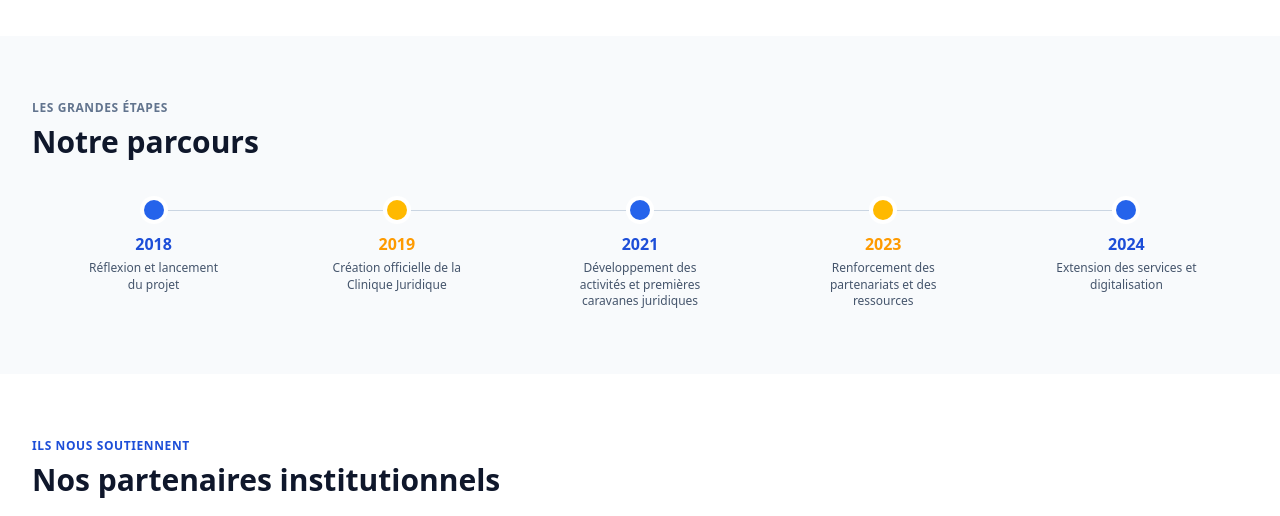
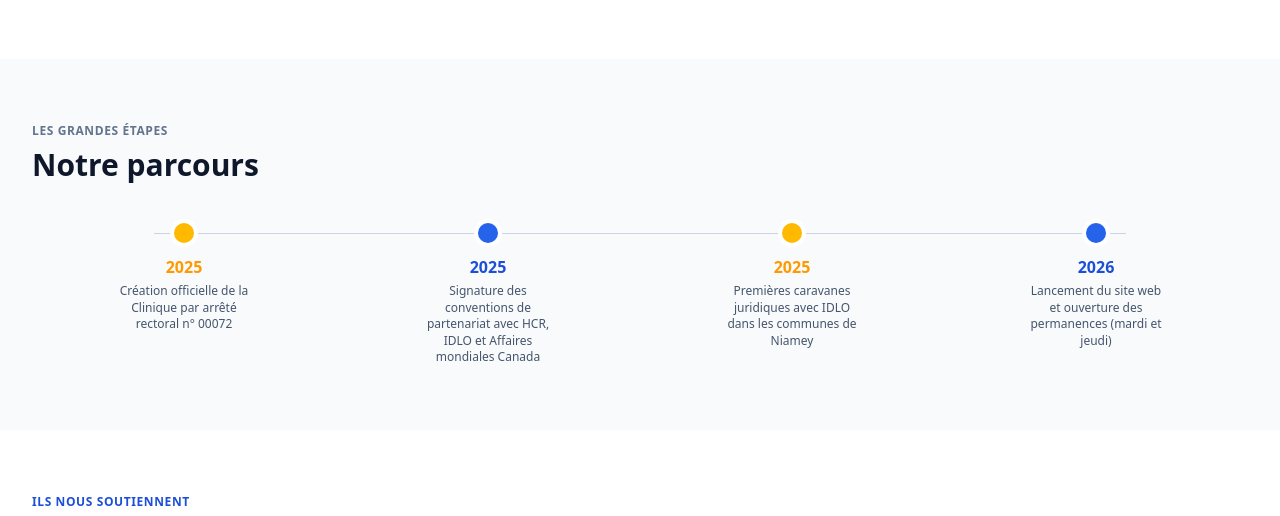
Before and after one commit to alihumdard/clinique, a Laravel app: page /a-propos in a window 1280 px wide. Shown: the part 2734-3250 px from the top of the page. Run offline with Laravel 12, Linux system fonts and the light colour scheme; data comes from the database, SQL or seed files in the repository; data that the repository does not hold is empty; style sheets or scripts are compiled from the project's sources.

Commit message:
content: update static text across all public pages per client corrections
- config/clinique.php: horaires Lun-Ven 09h-17h -> Mardi et jeudi 8h30-18h00
- home: hero text, stats (0 F CFA / 5 jours / 72h), FAQ gratuité fix
- about: title Presentation, real creation date 2025, arrêté n°00072, real timeline
- services: title Nos services, updated domain intro text
- process: real consultation timings, Notre engagement -> Urgences 72h section
- eligibility: gratuité text strengthened, fees page reference removed
- contact: title Nous contacter, horaires FAQ fix, transport section replaced
- join: Guide du candidat removed, Devenir étudiant clinicien section added
- header: À propos -> Présentation, Tarifs administratifs removed from nav
- footer: À propos -> Présentation, horaires fix, social icons hide when null

Co-Authored-By: Claude Sonnet 4.6 <noreply@anthropic.com>

```diff
--- a/config/clinique.php
+++ b/config/clinique.php
@@ -66,15 +66,14 @@ return [
     */
     'hours' => [
         // Short form used in the header strip, footer and homepage card.
-        'days' => 'Lundi - Vendredi',
-        'time' => '08h00 - 16h00',
+        'days' => 'Mardi et jeudi',
+        'time' => '8h30 - 18h00',
 
         // Full schedule shown on the contact page.
         'schedule' => [
-            ['days' => 'Lundi - Vendredi', 'time' => '08h00 - 16h00'],
-            ['days' => 'Samedi', 'time' => '08h00 - 12h00'],
+            ['days' => 'Mardi et jeudi', 'time' => '8h30 - 18h00'],
         ],
-        'closed' => 'Fermé le dimanche',
+        'closed' => 'Fermé les autres jours',
 
         'note' => 'Accueil uniquement à Niamey',
     ],
--- a/resources/views/about.blade.php
+++ b/resources/views/about.blade.php
@@ -1,18 +1,18 @@
 @extends('layouts.app')
 
-@section('title', 'À propos de la Clinique - ' . config('app.name'))
-@section('meta_description', "La Clinique Juridique FSJP-UAM est une structure universitaire creee au sein de la Faculte des Sciences Juridiques et Politiques de l'Universite Abdou Moumouni de Niamey.")
+@section('title', 'Présentation de la Clinique - ' . config('app.name'))
+@section('meta_description', "La Clinique Juridique FSJP-UAM est une structure universitaire créée au sein de la Faculté des Sciences Juridiques et Politiques de l'Université Abdou Moumouni de Niamey.")
 
 @section('content')
 
     <x-page-hero
         image="placeholders/about-hero"
-        imagePosition="object-right-top"
-        :title="__('À propos de la Clinique')"
+        imagePosition="object-right"
+        :title="__('Présentation de la Clinique')"
         subtitle="Une clinique juridique universitaire au service de la population, pour une justice plus accessible, plus humaine et plus proche des citoyens."
         :breadcrumb="[
             ['label' => __('Accueil'), 'url' => route('home')],
-            ['label' => __('À propos de la Clinique')],
+            ['label' => __('Présentation de la Clinique')],
         ]"
     />
 
@@ -26,11 +26,11 @@
                     <span class="block">de l'Université Abdou Moumouni</span>
                 </h2>
                 <p class="mt-4 max-w-xl text-base leading-relaxed text-slate-600">
-                    La Clinique Juridique FSJP-UAM est une structure universitaire créée au sein de la Faculté
-                    des Sciences Juridiques et Politiques de l'Université Abdou Moumouni de Niamey. Elle a pour
-                    mission d'offrir une assistance juridique gratuite à la population, de promouvoir la culture
-                    des droits et de former les futurs professionnels du droit à travers une approche pratique,
-                    solidaire et citoyenne.
+                    La Clinique Juridique de la FSJP-UAM est une structure d'enseignement clinique du droit
+                    créée en 2025 au sein de la Faculté des Sciences Juridiques et Politiques de l'Université
+                    Abdou Moumouni de Niamey, par arrêté rectoral n° 00072. Elle offre une assistance juridique
+                    gratuite à toute personne confrontée à une difficulté juridique, assurée par des étudiants
+                    encadrés par des enseignants et des professionnels du droit.
                 </p>
                 <div class="mt-6">
                     <x-button href="#mission" variant="primary">{{ __('Notre mission') }}</x-button>
@@ -48,14 +48,16 @@
         {{-- Mission / Vision / Valeurs --}}
         <div id="mission" class="mt-10 grid grid-cols-1 gap-6 sm:grid-cols-3">
             <x-value-card icon="document" :title="__('Notre mission')">
-                Offrir une assistance juridique gratuite et accessible, promouvoir la justice et former les
-                étudiants par la pratique.
+                Offrir une assistance juridique gratuite et accessible, former les étudiants en droit par la
+                pratique et promouvoir la culture des droits au sein de la communauté.
             </x-value-card>
             <x-value-card icon="search" title="Notre vision">
-                Une société plus juste, informée et respectueuse des droits fondamentaux.
+                Une société nigérienne plus juste, où chaque personne peut connaître et défendre ses droits,
+                quelle que soit sa situation.
             </x-value-card>
             <x-value-card icon="scale" title="Nos valeurs">
-                Solidarité, intégrité, impartialité, professionnalisme et engagement au service de la communauté.
+                Gratuité, confidentialité, impartialité, professionnalisme et engagement au service de toutes
+                les personnes vulnérables.
             </x-value-card>
         </div>
     </section>
@@ -69,12 +71,13 @@
                     <h2 class="mt-2 text-3xl font-bold leading-tight text-slate-900">Une initiative au service de la justice</h2>
                     <p class="mt-4 max-w-xl text-base leading-relaxed text-slate-600">
                         La Clinique Juridique FSJP-UAM est née de la volonté de la Faculté des Sciences Juridiques
-                        et Politiques de contribuer activement à l'accès au droit et à la promotion de la justice au Niger.
+                        et Politiques de l'Université Abdou Moumouni de contribuer activement à l'accès au droit
+                        et à la promotion de la justice au Niger.
                     </p>
                     <p class="mt-4 max-w-xl text-base leading-relaxed text-slate-600">
-                        Depuis sa création, elle n'a cessé de développer ses activités à travers des consultations
-                        juridiques, des campagnes de sensibilisation, des caravanes juridiques et des formations
-                        pratiques pour les étudiants.
+                        Créée en 2025 par arrêté rectoral, elle a lancé ses premières activités avec le soutien
+                        de partenaires nationaux et internationaux, et poursuit son développement à travers
+                        des consultations, des caravanes juridiques et la formation pratique des étudiants.
                     </p>
                 </div>
 
@@ -95,10 +98,10 @@
             <h2 class="mt-2 text-3xl font-bold text-white">Notre impact en chiffres</h2>
 
             <div class="mt-8 grid grid-cols-2 gap-5 lg:grid-cols-4">
-                <x-stat-dark icon="users" value="500+" label="Personnes conseillées depuis la création" />
-                <x-stat-dark icon="book" value="200+" label="Étudiants formés par la pratique" />
-                <x-stat-dark icon="gavel" value="50+" label="Activités de sensibilisation et caravanes juridiques" />
-                <x-stat-dark icon="document" value="100+" label="Supports pédagogiques et fiches pratiques" />
+                <x-stat-dark icon="gift" value="0 F CFA" label="Coût des consultations — entièrement gratuit" />
+                <x-stat-dark icon="clock" value="5 jours" label="Délai de réponse pour les dossiers courants" />
+                <x-stat-dark icon="document" value="72h" label="Délai de traitement pour les situations urgentes" />
+                <x-stat-dark icon="users" value="2025" label="Année de création de la Clinique Juridique" />
             </div>
         </div>
     </section>
@@ -117,9 +120,9 @@
                 <x-eyebrow>Cadre institutionnel</x-eyebrow>
                 <h2 class="mt-2 text-3xl font-bold leading-tight text-slate-900">Création et cadre juridique</h2>
                 <p class="mt-4 max-w-xl text-base leading-relaxed text-slate-600">
-                    La Clinique Juridique FSJP-UAM a été créée par arrêté de l'Université Abdou Moumouni de
-                    Niamey, dans le cadre de la promotion de l'enseignement clinique du droit et de l'engagement
-                    social de la faculté.
+                    La Clinique Juridique FSJP-UAM a été créée en 2025 par arrêté rectoral n° 00072 de
+                    l'Université Abdou Moumouni de Niamey, dans le cadre de la promotion de l'enseignement
+                    clinique du droit et de l'engagement social de la faculté.
                 </p>
 
                 <div class="mt-6 flex flex-col items-start gap-4 rounded-lg border border-primary-100 bg-primary-50/60 p-4 sm:flex-row sm:items-center sm:justify-between">
@@ -149,11 +152,10 @@
 
             <div class="relative mt-10 flex flex-col gap-10 sm:flex-row sm:items-start sm:gap-0">
                 <div class="hidden sm:absolute sm:left-0 sm:right-0 sm:top-[0.6rem] sm:z-0 sm:mx-[10%] sm:block sm:h-px sm:bg-slate-300"></div>
-                <x-timeline-item year="2018" label="Réflexion et lancement du projet" />
-                <x-timeline-item year="2019" label="Création officielle de la Clinique Juridique" :accent="true" />
-                <x-timeline-item year="2021" label="Développement des activités et premières caravanes juridiques" />
-                <x-timeline-item year="2023" label="Renforcement des partenariats et des ressources" :accent="true" />
-                <x-timeline-item year="2024" label="Extension des services et digitalisation" />
+                <x-timeline-item year="2025" label="Création officielle de la Clinique par arrêté rectoral n° 00072" :accent="true" />
+                <x-timeline-item year="2025" label="Signature des conventions de partenariat avec HCR, IDLO et Affaires mondiales Canada" />
+                <x-timeline-item year="2025" label="Premières caravanes juridiques avec IDLO dans les communes de Niamey" :accent="true" />
+                <x-timeline-item year="2026" label="Lancement du site web et ouverture des permanences (mardi et jeudi)" />
             </div>
         </div>
     </section>
--- a/resources/views/partials/footer.blade.php
+++ b/resources/views/partials/footer.blade.php
@@ -12,23 +12,31 @@
                 <p class="mt-4 max-w-xs text-sm leading-relaxed text-slate-300">
                     Au service de la justice, de la communauté<br>et de la formation des futurs professionnels du droit.
                 </p>
+                @php
+                    $footerSocials = array_filter([
+                        'facebook' => config('clinique.social.facebook'),
+                        'x' => config('clinique.social.x'),
+                        'youtube' => config('clinique.social.youtube'),
+                        'instagram' => config('clinique.social.instagram'),
+                        'linkedin' => config('clinique.social.linkedin'),
+                    ]);
+                    $socialIcons = [
+                        'facebook' => 'M22 12a10 10 0 10-11.56 9.88v-6.99H7.9V12h2.54V9.8c0-2.5 1.49-3.89 3.77-3.89 1.1 0 2.24.2 2.24.2v2.46h-1.26c-1.24 0-1.63.77-1.63 1.56V12h2.78l-.44 2.89h-2.34v6.99A10 10 0 0022 12z',
+                        'x' => 'M18.9 2H22l-7.4 8.4L23 22h-6.8l-5.3-6.9L4.8 22H1.7l7.9-9L1 2h7l4.8 6.3L18.9 2zm-1.2 18h1.9L7.3 3.9H5.3L17.7 20z',
+                        'youtube' => 'M23 12s0-3.5-.45-5.17a2.98 2.98 0 00-2.1-2.1C18.78 4.3 12 4.3 12 4.3s-6.78 0-8.45.43a2.98 2.98 0 00-2.1 2.1C1 8.5 1 12 1 12s0 3.5.45 5.17a2.98 2.98 0 002.1 2.1C5.22 19.7 12 19.7 12 19.7s6.78 0 8.45-.43a2.98 2.98 0 002.1-2.1C23 15.5 23 12 23 12zM9.75 15.02V8.98L15.5 12l-5.75 3.02z',
+                        'instagram' => 'M12 2c2.72 0 3.06.01 4.12.06 1.06.05 1.79.22 2.43.47.66.26 1.21.6 1.76 1.15.5.5.9 1.1 1.15 1.76.25.64.42 1.37.47 2.43C21.99 8.94 22 9.28 22 12s-.01 3.06-.06 4.12c-.05 1.06-.22 1.79-.47 2.43a4.9 4.9 0 01-1.15 1.76 4.9 4.9 0 01-1.76 1.15c-.64.25-1.37.42-2.43.47C15.06 21.99 14.72 22 12 22s-3.06-.01-4.12-.06c-1.06-.05-1.79-.22-2.43-.47a4.9 4.9 0 01-1.76-1.15 4.9 4.9 0 01-1.15-1.76c-.25-.64-.42-1.37-.47-2.43C2.01 15.06 2 14.72 2 12s.01-3.06.06-4.12c.05-1.06.22-1.79.47-2.43.26-.66.6-1.21 1.15-1.76a4.9 4.9 0 011.76-1.15c.64-.25 1.37-.42 2.43-.47C8.94 2.01 9.28 2 12 2zm0 5a5 5 0 100 10 5 5 0 000-10zm0 8.2a3.2 3.2 0 110-6.4 3.2 3.2 0 010 6.4zm5.2-8.4a1.2 1.2 0 100-2.4 1.2 1.2 0 000 2.4z',
+                        'linkedin' => 'M20.45 20.45h-3.56v-5.57c0-1.33-.02-3.03-1.85-3.03-1.85 0-2.14 1.45-2.14 2.94v5.66H9.34V9h3.41v1.56h.05c.47-.9 1.64-1.85 3.37-1.85 3.6 0 4.27 2.37 4.27 5.46v6.28zM5.34 7.43a2.06 2.06 0 110-4.13 2.06 2.06 0 010 4.13zM7.12 20.45H3.56V9h3.56v11.45z',
+                    ];
+                @endphp
+                @if(count($footerSocials))
                 <div class="mt-5 flex items-center gap-3">
-                    <a href="#" aria-label="Facebook" class="flex h-10 w-10 items-center justify-center rounded-full bg-white/10 text-white hover:bg-white/20">
-                        <svg class="h-5 w-5" fill="currentColor" viewBox="0 0 24 24" aria-hidden="true"><path d="M22 12a10 10 0 10-11.56 9.88v-6.99H7.9V12h2.54V9.8c0-2.5 1.49-3.89 3.77-3.89 1.1 0 2.24.2 2.24.2v2.46h-1.26c-1.24 0-1.63.77-1.63 1.56V12h2.78l-.44 2.89h-2.34v6.99A10 10 0 0022 12z"/></svg>
+                    @foreach($footerSocials as $key => $url)
+                    <a href="{{ $url }}" target="_blank" rel="noopener noreferrer" aria-label="{{ ucfirst($key) }}" class="flex h-10 w-10 items-center justify-center rounded-full bg-white/10 text-white hover:bg-white/20">
+                        <svg class="h-5 w-5" fill="currentColor" viewBox="0 0 24 24" aria-hidden="true"><path d="{{ $socialIcons[$key] ?? '' }}"/></svg>
                     </a>
-                    <a href="#" aria-label="X" class="flex h-10 w-10 items-center justify-center rounded-full bg-white/10 text-white hover:bg-white/20">
-                        <svg class="h-5 w-5" fill="currentColor" viewBox="0 0 24 24" aria-hidden="true"><path d="M18.9 2H22l-7.4 8.4L23 22h-6.8l-5.3-6.9L4.8 22H1.7l7.9-9L1 2h7l4.8 6.3L18.9 2zm-1.2 18h1.9L7.3 3.9H5.3L17.7 20z"/></svg>
-                    </a>
-                    <a href="#" aria-label="YouTube" class="flex h-10 w-10 items-center justify-center rounded-full bg-white/10 text-white hover:bg-white/20">
-                        <svg class="h-5 w-5" fill="currentColor" viewBox="0 0 24 24" aria-hidden="true"><path d="M23 12s0-3.5-.45-5.17a2.98 2.98 0 00-2.1-2.1C18.78 4.3 12 4.3 12 4.3s-6.78 0-8.45.43a2.98 2.98 0 00-2.1 2.1C1 8.5 1 12 1 12s0 3.5.45 5.17a2.98 2.98 0 002.1 2.1C5.22 19.7 12 19.7 12 19.7s6.78 0 8.45-.43a2.98 2.98 0 002.1-2.1C23 15.5 23 12 23 12zM9.75 15.02V8.98L15.5 12l-5.75 3.02z"/></svg>
-                    </a>
-                    <a href="#" aria-label="Instagram" class="flex h-10 w-10 items-center justify-center rounded-full bg-white/10 text-white hover:bg-white/20">
-                        <svg class="h-5 w-5" fill="currentColor" viewBox="0 0 24 24" aria-hidden="true"><path d="M12 2c2.72 0 3.06.01 4.12.06 1.06.05 1.79.22 2.43.47.66.26 1.21.6 1.76 1.15.5.5.9 1.1 1.15 1.76.25.64.42 1.37.47 2.43C21.99 8.94 22 9.28 22 12s-.01 3.06-.06 4.12c-.05 1.06-.22 1.79-.47 2.43a4.9 4.9 0 01-1.15 1.76 4.9 4.9 0 01-1.76 1.15c-.64.25-1.37.42-2.43.47C15.06 21.99 14.72 22 12 22s-3.06-.01-4.12-.06c-1.06-.05-1.79-.22-2.43-.47a4.9 4.9 0 01-1.76-1.15 4.9 4.9 0 01-1.15-1.76c-.25-.64-.42-1.37-.47-2.43C2.01 15.06 2 14.72 2 12s.01-3.06.06-4.12c.05-1.06.22-1.79.47-2.43.26-.66.6-1.21 1.15-1.76a4.9 4.9 0 011.76-1.15c.64-.25 1.37-.42 2.43-.47C8.94 2.01 9.28 2 12 2zm0 5a5 5 0 100 10 5 5 0 000-10zm0 8.2a3.2 3.2 0 110-6.4 3.2 3.2 0 010 6.4zm5.2-8.4a1.2 1.2 0 100-2.4 1.2 1.2 0 000 2.4z"/></svg>
-                    </a>
-                    <a href="#" aria-label="LinkedIn" class="flex h-10 w-10 items-center justify-center rounded-full bg-white/10 text-white hover:bg-white/20">
-                        <svg class="h-5 w-5" fill="currentColor" viewBox="0 0 24 24" aria-hidden="true"><path d="M20.45 20.45h-3.56v-5.57c0-1.33-.02-3.03-1.85-3.03-1.85 0-2.14 1.45-2.14 2.94v5.66H9.34V9h3.41v1.56h.05c.47-.9 1.64-1.85 3.37-1.85 3.6 0 4.27 2.37 4.27 5.46v6.28zM5.34 7.43a2.06 2.06 0 110-4.13 2.06 2.06 0 010 4.13zM7.12 20.45H3.56V9h3.56v11.45z"/></svg>
-                    </a>
+                    @endforeach
                 </div>
+                @endif
             </div>
 
             <div>
@@ -41,7 +49,7 @@
                      it back to space-y-3 would space the footer out. --}}
                 <ul class="mt-4 space-y-0.5 text-sm text-slate-200">
                     <li><a href="{{ route('home') }}" class="inline-block py-1 hover:text-white">{{ __('Accueil') }}</a></li>
-                    <li><a href="{{ route('about') }}" class="inline-block py-1 hover:text-white">{{ __('À propos') }}</a></li>
+                    <li><a href="{{ route('about') }}" class="inline-block py-1 hover:text-white">{{ __('Présentation') }}</a></li>
                     <li><a href="{{ route('about.team') }}" class="inline-block py-1 hover:text-white">{{ __('Notre équipe') }}</a></li>
                     <li><a href="{{ route('partners') }}" class="inline-block py-1 hover:text-white">{{ __('Nos partenaires') }}</a></li>
                     <li><a href="{{ route('news.index') }}" class="inline-block py-1 hover:text-white">{{ __('Actualités') }}</a></li>
@@ -57,7 +65,6 @@
                     <li><a href="{{ route('services') }}" class="inline-block py-1 hover:text-white">{{ __('Nos services') }}</a></li>
                     <li><a href="{{ route('services.process') }}" class="inline-block py-1 hover:text-white">{{ __('Processus de consultation') }}</a></li>
                     <li><a href="{{ route('services.eligibility') }}" class="inline-block py-1 hover:text-white">{{ __('Conditions d\'accès') }}</a></li>
-                    <li><a href="{{ route('services.fees') }}" class="inline-block py-1 hover:text-white">{{ __('Tarifs administratifs') }}</a></li>
                     <li><a href="{{ route('resources.guides') }}" class="inline-block py-1 hover:text-white">{{ __('Fiches pratiques juridiques') }}</a></li>
                     <li><a href="{{ route('resources.reports') }}" class="inline-block py-1 hover:text-white">{{ __('Rapports annuels') }}</a></li>
                     <li><a href="{{ route('gallery') }}" class="inline-block py-1 hover:text-white">{{ __('Galerie photos') }}</a></li>
@@ -82,7 +89,7 @@
                     </li>
                     <li class="flex items-center gap-3">
                         <x-icon name="clock" class="h-5 w-5 shrink-0 text-white" />
-                        <span>Lun - Ven : 9h00 - 17h00</span>
+                        <span>Mar et jeu : 8h30 - 18h00</span>
                     </li>
                     <li class="flex items-center gap-3">
                         <svg class="h-5 w-5 shrink-0 text-white" fill="currentColor" viewBox="0 0 24 24" aria-hidden="true"><path d="M20.52 3.48A11.93 11.93 0 0012.04 0C5.47 0 .14 5.33.14 11.9c0 2.1.55 4.14 1.6 5.94L0 24l6.3-1.65a11.86 11.86 0 005.74 1.46h.01c6.57 0 11.9-5.33 11.9-11.9 0-3.18-1.24-6.17-3.43-8.43zm-8.48 18.3h-.01a9.9 9.9 0 01-5.04-1.38l-.36-.21-3.74.98 1-3.65-.24-.37a9.87 9.87 0 01-1.51-5.27c0-5.46 4.44-9.9 9.91-9.9a9.85 9.85 0 017 2.9 9.85 9.85 0 012.9 7.01c0 5.46-4.45 9.9-9.91 9.9zm5.43-7.42c-.3-.15-1.76-.87-2.03-.97-.27-.1-.47-.15-.67.15-.2.3-.77.97-.94 1.17-.17.2-.35.22-.65.07-.3-.15-1.26-.46-2.4-1.48-.89-.79-1.48-1.76-1.66-2.06-.17-.3-.02-.46.13-.61.14-.14.3-.35.45-.52.15-.17.2-.3.3-.5.1-.2.05-.37-.02-.52-.07-.15-.67-1.61-.91-2.21-.24-.58-.49-.5-.67-.51-.17-.01-.37-.01-.57-.01-.2 0-.52.07-.8.37-.27.3-1.04 1.02-1.04 2.48 0 1.46 1.07 2.87 1.21 3.07.15.2 2.1 3.2 5.08 4.49.71.31 1.26.49 1.69.63.71.23 1.36.2 1.87.12.57-.08 1.76-.72 2.01-1.42.25-.7.25-1.29.17-1.42-.07-.12-.27-.2-.57-.35z"/></svg>
--- a/resources/views/partials/header.blade.php
+++ b/resources/views/partials/header.blade.php
@@ -2,7 +2,7 @@
     $navItems = [
         ['label' => __('Accueil'), 'route' => 'home'],
         ['label' => __('La Clinique'), 'route' => 'about', 'children' => [
-            ['label' => __('À propos de la Clinique'), 'route' => 'about'],
+            ['label' => __('Présentation de la Clinique'), 'route' => 'about'],
             ['label' => __('Notre équipe'), 'route' => 'about.team'],
             ['label' => __('Nos partenaires'), 'route' => 'partners'],
         ]],
@@ -10,7 +10,6 @@
             ['label' => __('Nos services'), 'route' => 'services'],
             ['label' => __('Processus de consultation'), 'route' => 'services.process'],
             ['label' => __("Conditions d'accès et gratuité"), 'route' => 'services.eligibility'],
-            ['label' => __('Tarifs administratifs'), 'route' => 'services.fees'],
         ]],
         ['label' => __('Actualités'), 'route' => 'news.index'],
         ['label' => __('Ressources'), 'route' => 'resources.guides', 'children' => [
```
Also changed, not shown: resources/views/contact.blade.php (+15 -26 lines), resources/views/home.blade.php (+16 -17 lines), resources/views/join.blade.php (+15 -10 lines), resources/views/services.blade.php (+7 -6 lines), resources/views/services/eligibility.blade.php (+8 -7 lines), resources/views/services/process.blade.php (+14 -13 lines).
